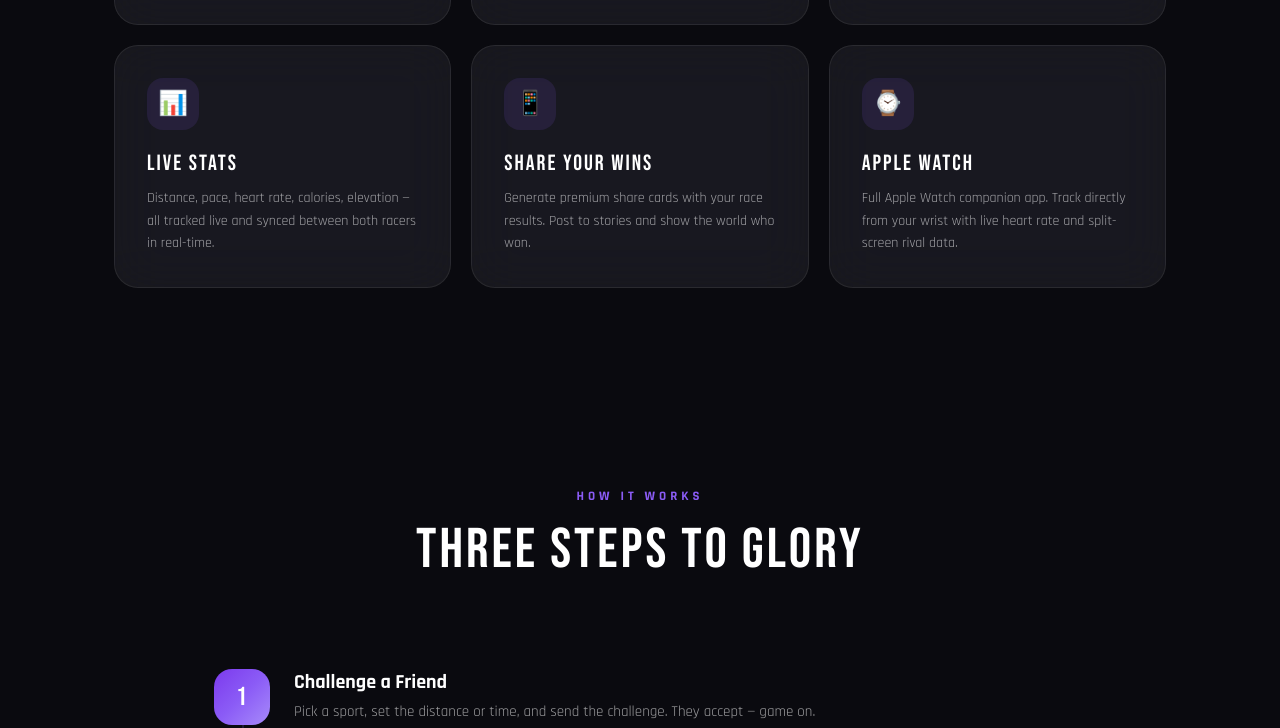
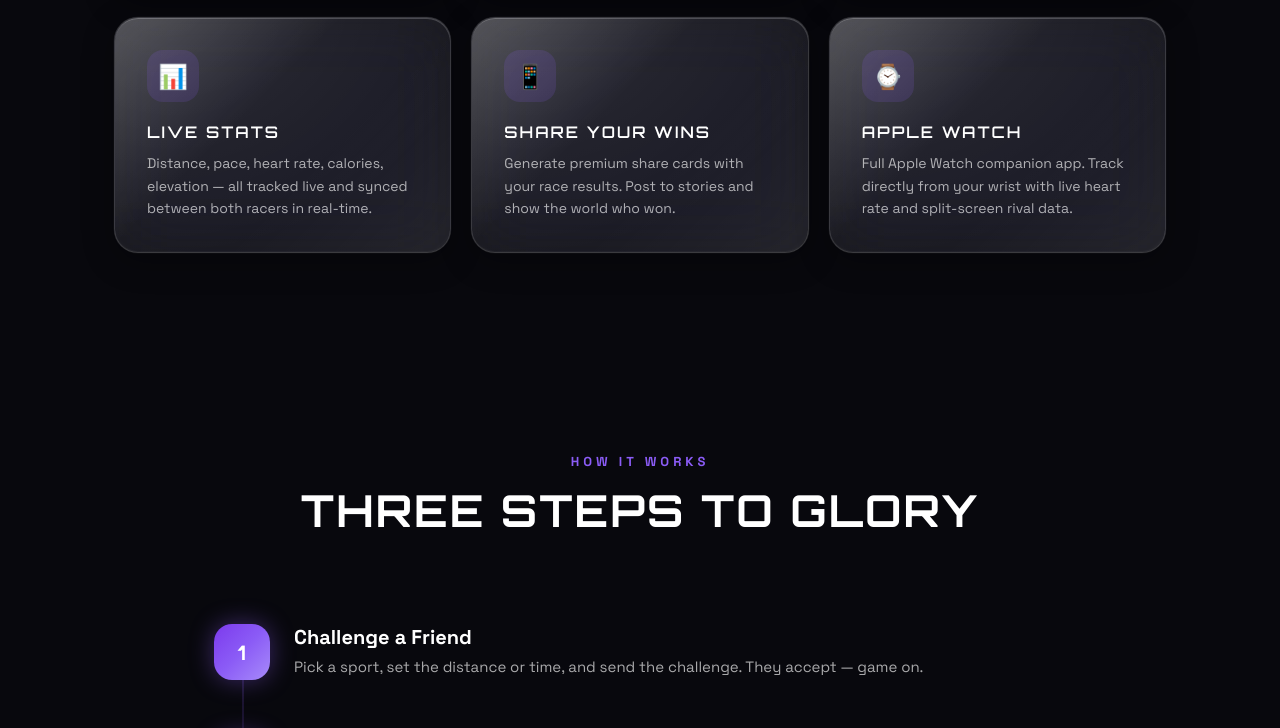
Before and after one commit to yapplytr-cmyk/rival-website, a website: page index.html in a window 1280 px wide. Shown: the part 2072-2800 px from the top of the page. Drawn offline with Linux system fonts and the light colour scheme.

Commit message:
tyliquii

```diff
--- a/index.html
+++ b/index.html
@@ -17,84 +17,84 @@
     <!-- Fonts -->
     <link rel="preconnect" href="https://fonts.googleapis.com">
     <link rel="preconnect" href="https://fonts.gstatic.com" crossorigin>
-    <link href="https://fonts.googleapis.com/css2?family=Rajdhani:wght@300;400;500;600;700&family=Bebas+Neue&family=Inter:wght@300;400;500;600;700;800;900&display=swap" rel="stylesheet">
+    <link href="https://fonts.googleapis.com/css2?family=Orbitron:wght@400;500;600;700;800;900&family=Space+Grotesk:wght@300;400;500;600;700&display=swap" rel="stylesheet">
 
     <style>
         /* ═══════════════════════════════════════════════════════
            THEME SYSTEM — 3 themes matching the Rival app
            ═══════════════════════════════════════════════════════ */
         :root {
-            --font: 'Rajdhani', -apple-system, BlinkMacSystemFont, 'SF Pro Display', sans-serif;
-            --font-display: 'Bebas Neue', 'Rajdhani', sans-serif;
+            --font: 'Space Grotesk', -apple-system, BlinkMacSystemFont, 'SF Pro Display', sans-serif;
+            --font-display: 'Orbitron', 'Space Grotesk', sans-serif;
             --transition: 0.4s cubic-bezier(0.22, 1, 0.36, 1);
-            --glass-blur: 24px;
-            --glass-saturation: 1.8;
+            --glass-blur: 32px;
+            --glass-saturation: 2.2;
         }
 
         /* DARK THEME (default) */
         [data-theme="dark"] {
-            --bg-primary: #0a0a0f;
-            --bg-secondary: #111118;
-            --bg-card: rgba(255, 255, 255, 0.04);
-            --glass-bg: rgba(255, 255, 255, 0.06);
-            --glass-border: rgba(255, 255, 255, 0.08);
-            --glass-highlight: rgba(255, 255, 255, 0.12);
+            --bg-primary: #08080d;
+            --bg-secondary: #0f0f16;
+            --bg-card: rgba(255, 255, 255, 0.05);
+            --glass-bg: rgba(255, 255, 255, 0.08);
+            --glass-border: rgba(255, 255, 255, 0.14);
+            --glass-highlight: rgba(255, 255, 255, 0.2);
             --text-primary: #ffffff;
-            --text-secondary: rgba(255, 255, 255, 0.6);
-            --text-tertiary: rgba(255, 255, 255, 0.35);
+            --text-secondary: rgba(255, 255, 255, 0.65);
+            --text-tertiary: rgba(255, 255, 255, 0.38);
             --accent: #8B5CF6;
-            --accent-glow: rgba(139, 92, 246, 0.3);
+            --accent-glow: rgba(139, 92, 246, 0.4);
             --accent-secondary: #a78bfa;
-            --gradient-hero: linear-gradient(135deg, #0a0a0f 0%, #1a1025 50%, #0a0a0f 100%);
-            --orb-1: rgba(139, 92, 246, 0.15);
-            --orb-2: rgba(99, 102, 241, 0.1);
-            --orb-3: rgba(168, 85, 247, 0.08);
+            --gradient-hero: linear-gradient(135deg, #08080d 0%, #1a1025 50%, #08080d 100%);
+            --orb-1: rgba(139, 92, 246, 0.2);
+            --orb-2: rgba(99, 102, 241, 0.15);
+            --orb-3: rgba(168, 85, 247, 0.12);
             --cta-gradient: linear-gradient(135deg, #7c3aed, #8b5cf6, #a78bfa);
-            --feature-icon-bg: rgba(139, 92, 246, 0.12);
+            --feature-icon-bg: rgba(139, 92, 246, 0.15);
         }
 
         /* ORANGE THEME */
         [data-theme="orange"] {
-            --bg-primary: #0f0a06;
-            --bg-secondary: #181008;
-            --bg-card: rgba(255, 160, 50, 0.04);
-            --glass-bg: rgba(255, 160, 50, 0.06);
-            --glass-border: rgba(255, 160, 50, 0.1);
-            --glass-highlight: rgba(255, 180, 80, 0.12);
+            --bg-primary: #0c0806;
+            --bg-secondary: #15100a;
+            --bg-card: rgba(255, 180, 60, 0.08);
+            --glass-bg: rgba(255, 170, 50, 0.12);
+            --glass-border: rgba(255, 190, 80, 0.22);
+            --glass-highlight: rgba(255, 200, 100, 0.28);
             --text-primary: #ffffff;
-            --text-secondary: rgba(255, 255, 255, 0.6);
-            --text-tertiary: rgba(255, 255, 255, 0.35);
-            --accent: #F59E0B;
-            --accent-glow: rgba(245, 158, 11, 0.3);
-            --accent-secondary: #FBBF24;
-            --gradient-hero: linear-gradient(135deg, #0f0a06 0%, #1f1508 50%, #0f0a06 100%);
-            --orb-1: rgba(245, 158, 11, 0.15);
-            --orb-2: rgba(251, 191, 36, 0.1);
-            --orb-3: rgba(217, 119, 6, 0.08);
-            --cta-gradient: linear-gradient(135deg, #d97706, #f59e0b, #fbbf24);
-            --feature-icon-bg: rgba(245, 158, 11, 0.12);
+            --text-secondary: rgba(255, 255, 255, 0.7);
+            --text-tertiary: rgba(255, 255, 255, 0.4);
+            --accent: #FF9F0A;
+            --accent-glow: rgba(255, 159, 10, 0.5);
+            --accent-secondary: #FFD60A;
+            --gradient-hero: linear-gradient(135deg, #0c0806 0%, #2a1a08 50%, #0c0806 100%);
+            --orb-1: rgba(255, 159, 10, 0.3);
+            --orb-2: rgba(255, 214, 10, 0.2);
+            --orb-3: rgba(255, 120, 0, 0.15);
+            --cta-gradient: linear-gradient(135deg, #FF6B00, #FF9F0A, #FFD60A);
+            --feature-icon-bg: rgba(255, 159, 10, 0.2);
         }
 
         /* PURPLE THEME */
         [data-theme="purple"] {
-            --bg-primary: #08060f;
-            --bg-secondary: #0f0b18;
-            --bg-card: rgba(168, 85, 247, 0.04);
-            --glass-bg: rgba(168, 85, 247, 0.06);
-            --glass-border: rgba(168, 85, 247, 0.1);
-            --glass-highlight: rgba(192, 132, 252, 0.12);
+            --bg-primary: #06040f;
+            --bg-secondary: #0d0918;
+            --bg-card: rgba(180, 100, 255, 0.08);
+            --glass-bg: rgba(170, 90, 255, 0.12);
+            --glass-border: rgba(200, 140, 255, 0.22);
+            --glass-highlight: rgba(220, 170, 255, 0.28);
             --text-primary: #ffffff;
-            --text-secondary: rgba(255, 255, 255, 0.6);
-            --text-tertiary: rgba(255, 255, 255, 0.35);
-            --accent: #A855F7;
-            --accent-glow: rgba(168, 85, 247, 0.35);
-            --accent-secondary: #C084FC;
-            --gradient-hero: linear-gradient(135deg, #08060f 0%, #1a0e2e 50%, #08060f 100%);
-            --orb-1: rgba(168, 85, 247, 0.18);
-            --orb-2: rgba(192, 132, 252, 0.12);
-            --orb-3: rgba(126, 34, 206, 0.1);
-            --cta-gradient: linear-gradient(135deg, #7e22ce, #a855f7, #c084fc);
-            --feature-icon-bg: rgba(168, 85, 247, 0.12);
+            --text-secondary: rgba(255, 255, 255, 0.7);
+            --text-tertiary: rgba(255, 255, 255, 0.4);
+            --accent: #BF5AF2;
+            --accent-glow: rgba(191, 90, 242, 0.5);
+            --accent-secondary: #DA8FFF;
+            --gradient-hero: linear-gradient(135deg, #06040f 0%, #220e40 50%, #06040f 100%);
+            --orb-1: rgba(191, 90, 242, 0.3);
+            --orb-2: rgba(218, 143, 255, 0.2);
+            --orb-3: rgba(150, 40, 230, 0.15);
+            --cta-gradient: linear-gradient(135deg, #9B30FF, #BF5AF2, #DA8FFF);
+            --feature-icon-bg: rgba(191, 90, 242, 0.2);
         }
 
         /* ═══════════════════════════════════════════════════════
@@ -122,16 +122,35 @@
            ═══════════════════════════════════════════════════════ */
         .glass {
             background: var(--glass-bg);
-            backdrop-filter: blur(var(--glass-blur)) saturate(var(--glass-saturation));
-            -webkit-backdrop-filter: blur(var(--glass-blur)) saturate(var(--glass-saturation));
+            backdrop-filter: blur(var(--glass-blur)) saturate(var(--glass-saturation)) brightness(1.1);
+            -webkit-backdrop-filter: blur(var(--glass-blur)) saturate(var(--glass-saturation)) brightness(1.1);
             border: 1px solid var(--glass-border);
+            box-shadow:
+                inset 0 1px 0 0 var(--glass-highlight),
+                inset 0 -1px 0 0 rgba(255,255,255,0.03),
+                0 8px 32px rgba(0,0,0,0.3),
+                0 0 0 0.5px rgba(255,255,255,0.06);
             transition: all var(--transition);
+            position: relative;
+        }
+
+        .glass::before {
+            content: '';
+            position: absolute;
+            inset: 0;
+            border-radius: inherit;
+            background: linear-gradient(135deg, var(--glass-highlight) 0%, transparent 40%, transparent 60%, rgba(255,255,255,0.04) 100%);
+            pointer-events: none;
+            z-index: 0;
         }
 
         .glass:hover {
             background: var(--glass-highlight);
             border-color: var(--accent);
-            box-shadow: 0 0 30px var(--accent-glow);
+            box-shadow:
+                inset 0 1px 0 0 rgba(255,255,255,0.2),
+                0 0 40px var(--accent-glow),
+                0 8px 32px rgba(0,0,0,0.4);
         }
 
         /* ═══════════════════════════════════════════════════════
@@ -194,10 +213,11 @@
             display: flex;
             align-items: center;
             justify-content: space-between;
-            background: rgba(10, 10, 15, 0.7);
-            backdrop-filter: blur(20px) saturate(1.5);
-            -webkit-backdrop-filter: blur(20px) saturate(1.5);
+            background: rgba(10, 10, 15, 0.6);
+            backdrop-filter: blur(40px) saturate(2) brightness(1.05);
+            -webkit-backdrop-filter: blur(40px) saturate(2) brightness(1.05);
             border-bottom: 1px solid var(--glass-border);
+            box-shadow: inset 0 -1px 0 0 rgba(255,255,255,0.05), 0 4px 30px rgba(0,0,0,0.3);
             transition: all var(--transition);
         }
 
@@ -215,8 +235,8 @@
 
         .nav-logo span {
             font-family: var(--font-display);
-            font-size: 24px;
-            font-weight: 400;
+            font-size: 20px;
+            font-weight: 700;
             letter-spacing: 6px;
             color: var(--text-primary);
         }
@@ -262,8 +282,8 @@
             border-radius: 12px;
             background: var(--cta-gradient);
             color: #fff;
-            font-weight: 400;
-            font-size: 16px;
+            font-weight: 600;
+            font-size: 13px;
             text-decoration: none;
             border: none;
             cursor: pointer;
@@ -317,10 +337,10 @@
 
         .hero h1 {
             font-family: var(--font-display);
-            font-size: clamp(48px, 10vw, 100px);
-            font-weight: 400;
-            line-height: 1.0;
-            letter-spacing: 4px;
+            font-size: clamp(42px, 8vw, 86px);
+            font-weight: 800;
+            line-height: 1.08;
+            letter-spacing: 3px;
             margin-bottom: 24px;
             animation: fadeInUp 0.8s ease-out 0.4s both;
             text-transform: uppercase;
@@ -334,12 +354,14 @@
         }
 
         .hero-sub {
-            font-size: clamp(16px, 2.5vw, 20px);
+            font-size: clamp(15px, 2.2vw, 18px);
             color: var(--text-secondary);
-            line-height: 1.6;
-            max-width: 560px;
+            line-height: 1.7;
+            max-width: 520px;
             margin: 0 auto 48px;
             animation: fadeInUp 0.8s ease-out 0.6s both;
+            font-weight: 300;
+            letter-spacing: 0.5px;
         }
 
         .hero-cta-row {
@@ -359,14 +381,15 @@
             border-radius: 16px;
             background: var(--cta-gradient);
             color: #fff;
-            font-weight: 400;
-            font-size: 18px;
+            font-weight: 600;
+            font-size: 14px;
             text-decoration: none;
             border: none;
             cursor: pointer;
             transition: all 0.3s ease;
             letter-spacing: 2px;
             text-transform: uppercase;
+            box-shadow: 0 0 30px var(--accent-glow), 0 4px 15px rgba(0,0,0,0.3);
         }
 
         .btn-download:hover {
@@ -450,6 +473,10 @@
             padding: 12px;
             position: relative;
             animation: phoneFloat 6s ease-in-out infinite;
+            box-shadow:
+                0 0 60px var(--accent-glow),
+                0 0 120px rgba(0,0,0,0.5),
+                inset 0 1px 0 0 rgba(255,255,255,0.15);
         }
 
         .phone-screen {
@@ -485,8 +512,8 @@
 
         .mock-player img {
             width: 60px; height: 60px;
-            border-radius: 18px;
             margin-bottom: 8px;
+            filter: drop-shadow(0 4px 8px rgba(0,0,0,0.4));
         }
 
         .mock-player .name {
@@ -576,12 +603,12 @@
 
         .section-title {
             font-family: var(--font-display);
-            font-size: clamp(32px, 6vw, 56px);
-            font-weight: 400;
+            font-size: clamp(26px, 5vw, 44px);
+            font-weight: 700;
             text-align: center;
-            letter-spacing: 3px;
+            letter-spacing: 2px;
             margin-bottom: 60px;
-            line-height: 1.1;
+            line-height: 1.15;
             text-transform: uppercase;
         }
 
@@ -599,20 +626,26 @@
             transition: all 0.4s cubic-bezier(0.22, 1, 0.36, 1);
         }
 
-        .feature-card::before {
+        .feature-card::after {
             content: '';
             position: absolute;
-            inset: 0;
-            border-radius: 24px;
-            background: linear-gradient(135deg, var(--accent-glow), transparent 60%);
-            opacity: 0;
-            transition: opacity 0.4s ease;
+            top: -50%;
+            left: -50%;
+            width: 200%;
+            height: 200%;
+            background: radial-gradient(ellipse at 30% 20%, var(--glass-highlight) 0%, transparent 50%);
+            opacity: 0.4;
+            pointer-events: none;
+            z-index: 0;
         }
 
-        .feature-card:hover::before { opacity: 1; }
-
         .feature-card:hover {
-            transform: translateY(-4px);
+            transform: translateY(-6px);
+            box-shadow:
+                inset 0 1px 0 0 rgba(255,255,255,0.25),
+                0 0 50px var(--accent-glow),
+                0 12px 40px rgba(0,0,0,0.4);
+            border-color: var(--accent);
         }
 
         .feature-icon {
@@ -630,8 +663,8 @@
 
         .feature-card h3 {
             font-family: var(--font-display);
-            font-size: 22px;
-            font-weight: 400;
+            font-size: 16px;
+            font-weight: 600;
             letter-spacing: 2px;
             text-transform: uppercase;
             margin-bottom: 10px;
@@ -699,13 +732,14 @@
             display: flex;
             align-items: center;
             justify-content: center;
-            font-size: 26px;
-            font-weight: 400;
+            font-size: 20px;
+            font-weight: 700;
             letter-spacing: 1px;
             color: #fff;
             flex-shrink: 0;
             position: relative;
             z-index: 1;
+            box-shadow: 0 0 25px var(--accent-glow);
         }
 
         .step-content h3 {
@@ -779,8 +813,8 @@
 
         .stat-block .num {
             font-family: var(--font-display);
-            font-size: clamp(36px, 6vw, 56px);
-            font-weight: 400;
+            font-size: clamp(32px, 5vw, 48px);
+            font-weight: 700;
             letter-spacing: 2px;
             background: var(--cta-gradient);
             -webkit-background-clip: text;
@@ -819,15 +853,23 @@
             content: '';
             position: absolute;
             inset: 0;
-            background: radial-gradient(circle at 50% 0%, var(--accent-glow), transparent 70%);
-            opacity: 0.5;
+            background: radial-gradient(circle at 50% 0%, var(--accent-glow), transparent 60%);
+            opacity: 0.7;
+        }
+
+        .cta-card::after {
+            content: '';
+            position: absolute;
+            top: 0; left: 0; right: 0;
+            height: 1px;
+            background: linear-gradient(90deg, transparent, var(--glass-highlight), var(--accent-secondary), var(--glass-highlight), transparent);
         }
 
         .cta-card h2 {
             font-family: var(--font-display);
-            font-size: clamp(32px, 6vw, 50px);
-            font-weight: 400;
-            letter-spacing: 3px;
+            font-size: clamp(26px, 5vw, 42px);
+            font-weight: 700;
+            letter-spacing: 2px;
             text-transform: uppercase;
             margin-bottom: 16px;
             position: relative;
```
